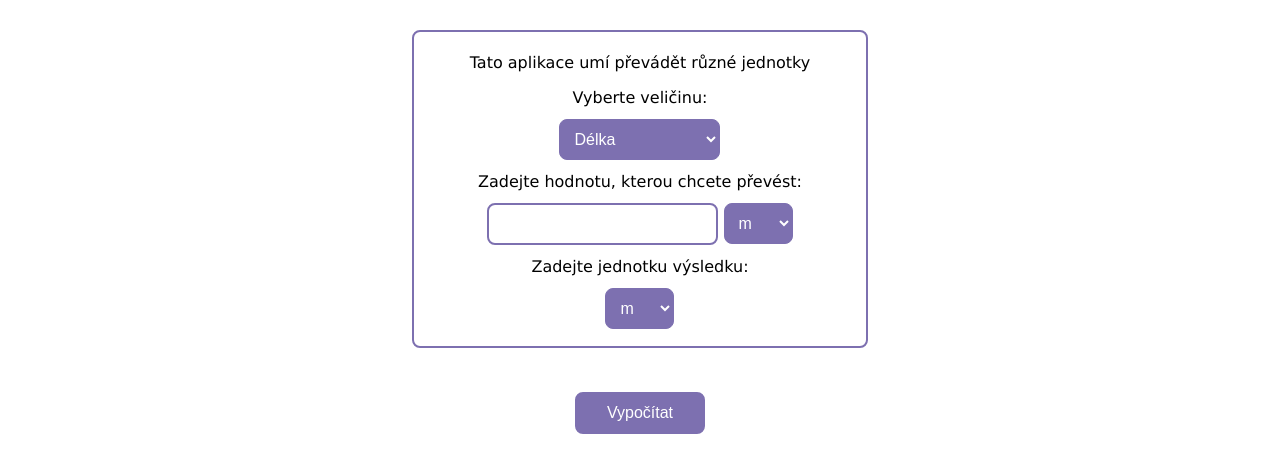
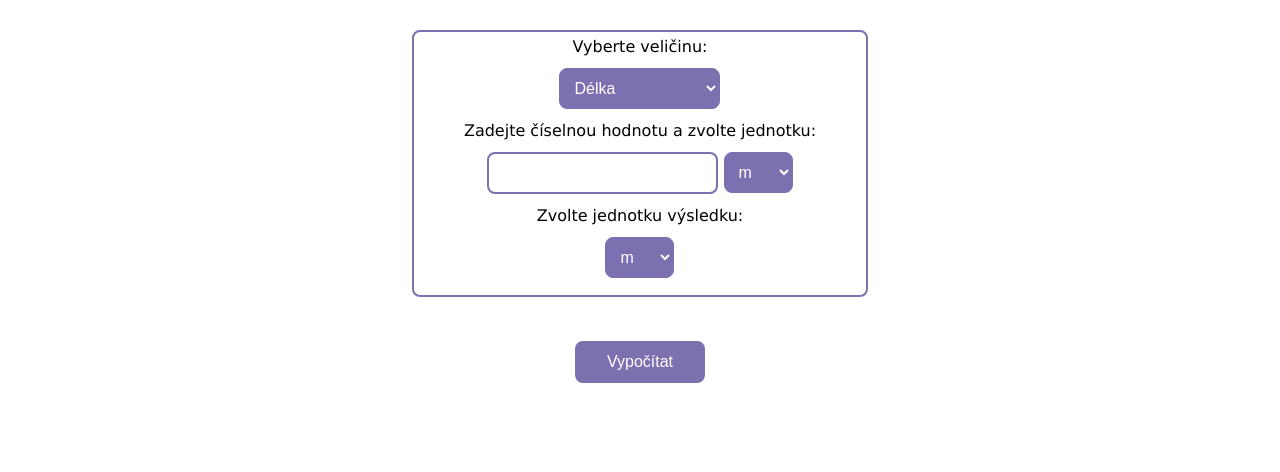
Before and after one commit to Dejvik05/Converter, a plain HTML site: page index.html in a window 1280 px wide. Shown: the part 188-660 px from the top of the page. Drawn offline with Linux system fonts and the light colour scheme.

Commit message:
Add files via upload

```diff
--- a/index.html
+++ b/index.html
@@ -15,14 +15,13 @@
 
     <h1>Převodník jednotek</h1>
     <div class="inputs">
-    <p class="introduction">Tato aplikace umí převádět různé jednotky</p>
     <label for="units">Vyberte veličinu:</label><br>
     <select class="select" id="units" onchange="">
     </select><br>
-    <label for="value_input">Zadejte hodnotu, kterou chcete převést:</label><br>
+    <label for="value_input">Zadejte číselnou hodnotu a zvolte jednotku:</label><br>
     <input id="value_input" type="number">
     <select id="input_unit"></select><br>
-    <label for="output_unit">Zadejte jednotku výsledku:</label><br>
+    <label for="output_unit">Zvolte jednotku výsledku:</label><br>
     <select id="output_unit" class="output_unit"></select><br>
     </div>
     <br>
--- a/index.js
+++ b/index.js
@@ -45,14 +45,14 @@ let units = [
     new Unit("mA", "mA", "Elektrický proud", (value) => {return value / 1000}, (value) => {return value * 1000}),
     //U resistance
     new Unit("Ω", "Ω", "Elektrický odpor", (value) => {return value}, (value) => {return value}),
-    new Unit("mΩ", "mΩ", "Elektrický odpor", (value) => {return value * 1000}, (value) => {return value / 1000}),
-    new Unit("kΩ", "kΩ", "Elektrický odpor", (value) => {return value / 1000}, (value) => {return value * 1000}),
-    new Unit("MΩ", "MΩ", "Elektrický odpor", (value) => {return value / 1000000}, (value) => {return value * 1000000}),
+    new Unit("mΩ", "mΩ", "Elektrický odpor", (value) => {return value / 1000}, (value) => {return value * 1000}),
+    new Unit("kΩ", "kΩ", "Elektrický odpor", (value) => {return value * 1000}, (value) => {return value / 1000}),
+    new Unit("MΩ", "MΩ", "Elektrický odpor", (value) => {return value * 1000000}, (value) => {return value / 1000000}),
     //U units
     new Unit("V", "V", "Elektrické napětí", (value) => {return value}, (value) => {return value}),
-    new Unit("mV", "mV", "Elektrické napětí", (value) => {return value * 1000}, (value) => {return value / 1000}),
-    new Unit("kV", "kV", "Elektrické napětí", (value) => {return value / 1000}, (value) => {return value * 1000}),
-    new Unit("MV", "MV", "Elektrické napětí", (value) => {return value / 1000000}, (value) => {return value * 1000000})
+    new Unit("mV", "mV", "Elektrické napětí", (value) => {return value / 1000}, (value) => {return value * 1000}),
+    new Unit("kV", "kV", "Elektrické napětí", (value) => {return value * 1000}, (value) => {return value / 1000}),
+    new Unit("MV", "MV", "Elektrické napětí", (value) => {return value * 1000000}, (value) => {return value / 1000000})
 ]
 
 let unitsSelect = document.getElementById("units");
--- a/unit.js
+++ b/unit.js
@@ -8,14 +8,21 @@ class Unit {
     }
     getValueFrom(other, value) {
         value = this.fromBase(other.toBase(value));
-        return value.toFixed(Math.max(3, this.getFloatingPoint(value))) + this.symbol;
+        value = this.isZero(value) ? 0 : value;
+        return value.toFixed(this.getFloatingPoint(value)) + this.symbol;
     }
     getFloatingPoint(value) {
+        value = Math.abs(value);
+        if (value === 0) return 3;
         let point = 0;
         while(value < 1) {
             value *= 10;
             point++;
         }
-        return point;
+        value = value.toString();
+        return point + Math.min(value.length - value.indexOf('.') - 1, 3);
+    }
+    isZero(value) {
+        return Math.abs(value) < 0.000000000001;
     }
 }
```
